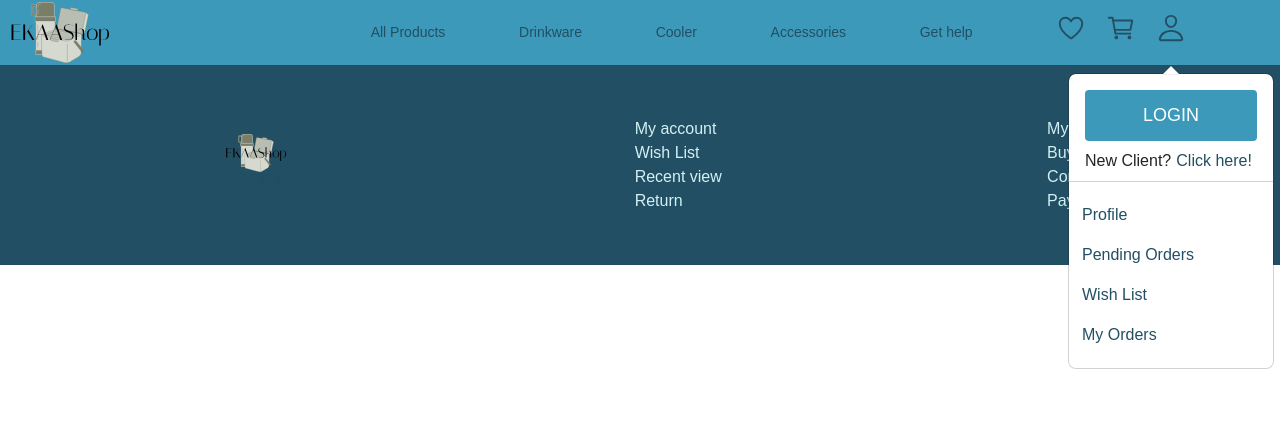
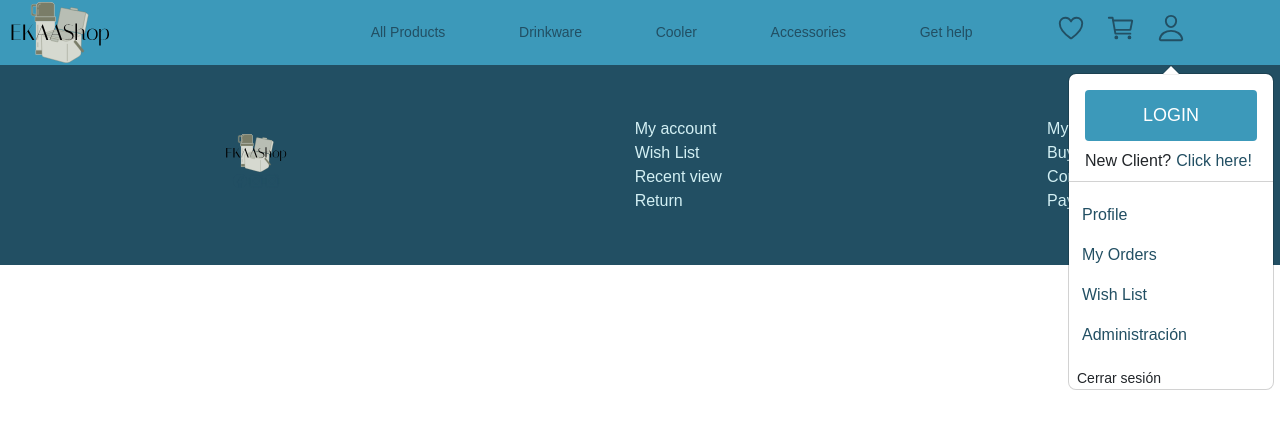
Before and after one commit to Cerezoac94/EKAAShop, a React (Vite) app in the folder client/: page /profile in a window 1280 px wide. Both pictures are taken after a click on the button 1173 px from the left and 30 px from the top of the page. Shown: the top 428 px of the page. Built offline with nearby package versions, Linux system fonts and the light colour scheme; no server answers.

Commit message:
add(client-profile): Add link profile, and add logic logout

```diff
--- a/client/src/components/header/UserMenu.jsx
+++ b/client/src/components/header/UserMenu.jsx
@@ -1,15 +1,41 @@
-import React from "react";
-import Button from "react-bootstrap/Button";
-import OverlayTrigger from "react-bootstrap/OverlayTrigger";
-import Popover from "react-bootstrap/Popover";
+import { Button, OverlayTrigger, Popover } from "react-bootstrap";
 import { Link } from "react-router-dom";
+import { useLogoutMutation } from "../../redux/service/session.service";
+import Swal from "sweetalert2";
+import { useNavigate } from "react-router-dom";
 
 const UserMenu = () => {
+  // useMeQuery
+  const [logout] = useLogoutMutation()
+ const navigate = useNavigate()
+  const handleLogout = () => {
+    Swal.fire({
+      title: 'Are you sure?',
+      text: "You will be directed to start.",
+      icon: 'warning',
+      showCancelButton: true,
+      confirmButtonColor: '#3085d6',
+      cancelButtonColor: '#d33',
+      confirmButtonText: 'Yes, sign out!'
+    }).then((result) => {
+      if (result.isConfirmed) {
+        logout()
+        Swal.fire(
+          'Closing session!',
+          'Come back soon!',
+          'success'
+        )
+        navigate("/")
+      }
+
+    })
+  }
   return (
     <>
       <OverlayTrigger
         trigger="click"
         placement="bottom"
+
         overlay={
           <Popover id={`popover-positioned-bottom`}>
             <Popover.Header className="user_menu_header">
@@ -26,11 +52,14 @@ const UserMenu = () => {
             <Popover.Body>
               <ul className="user_menu_links">
               <li className="user_menu_item"><Link to="/profile">Profile</Link></li>
-                <li className="user_menu_item"><Link to="/orders_list">Pending Orders</Link></li>
+                <li className="user_menu_item"><Link to="/orders">My Orders</Link></li>
                 <li className="user_menu_item"><Link to="/wish_list">Wish List</Link></li>
-                <li className="user_menu_item"><Link to="/orders">My Orders</Link></li>
+                <li className="user_menu_item"><Link to="/admin">Administración</Link></li>
               </ul>
             </Popover.Body>
+            <section className="user_menu_links">
+            <span onClick={handleLogout} className="user_menu_item">Cerrar sesión</span>
+            </section>
           </Popover>
         }
       >
--- a/client/src/modules/detail/components/ProductDetail.jsx
+++ b/client/src/modules/detail/components/ProductDetail.jsx
@@ -2,8 +2,8 @@ import React, { useEffect } from "react";
 import Container from "react-bootstrap/esm/Container";
 import Image from "react-bootstrap/Image";
 import { useAddProductWishMutation } from "../../../redux/service/wish.service";
+import InterestYouSwiper from "../../home/components/interestYou/InterestYouSwiper";
 import AddToCart from "../../shoppinCart/components/Cart/AddToCart";
-import MightLikeMap from "./mightLike/MightLikeMap";
 
 const ProductDetail = ({ p }) => {
 	// TODO: refactoriza useMeQuery
@@ -54,7 +54,7 @@ const ProductDetail = ({ p }) => {
 
 			<section className="might_like_swiper_section">
         <label className="subtitle_label">You might also like</label>
-       <InterestYouSwiper />
+       <InterestYouSwiper/>
       </section>
 
 			<section className="product_detail_footer_section">
--- a/client/src/modules/user_profile/UserProfileContainer.jsx
+++ b/client/src/modules/user_profile/UserProfileContainer.jsx
@@ -1,9 +1,9 @@
 import React from 'react'
-import UserProfileMap from './components/UserProfileMap'
+import UserProfile from './components/UserProfile'
 
 const UserProfileContainer = () => {
   return (
-    <UserProfileMap/>
+    <UserProfile/>
   )
 }
 
--- a/client/src/modules/user_profile/components/BasicUserInfo.jsx
+++ b/client/src/modules/user_profile/components/BasicUserInfo.jsx
@@ -172,7 +172,7 @@ const BasicUserInfo = ({ user }) => {
 								type="text"
 								className="profile_input"
 								placeholder="Ingresa tú dirección"
-								defaultValue={user.State.name}
+								defaultValue={user.State ? user.State.name: ""}
 								disabled
 							/>
 						</InputGroup>
--- a/client/src/modules/user_profile/components/UserProfile.jsx
+++ b/client/src/modules/user_profile/components/UserProfile.jsx
@@ -3,7 +3,9 @@ import Container from "react-bootstrap/Container";
 import BasicUserInfo from "./BasicUserInfo";
 
 
-const UserProfile = ({ me }) => {
+const UserProfile = () => {
+  // useMeQuery
+  const me = 15
   const { data: results = [], isLoading, error } = useGetUserByIdQuery(me)
 
   if(!error){
--- a/client/src/modules/user_profile/components/UserProfileMap.jsx
+++ /dev/null
@@ -1,12 +0,0 @@
-
-import UserProfile from './UserProfile'
-import { User } from './user_info'
-
-const UserProfileMap = () => {
-  const data = User;
-  return (
-    <UserProfile me = {15} />
-  )
-}
-
-export default UserProfileMap
--- a/client/src/modules/user_profile/components/user_info.js
+++ /dev/null
@@ -1,11 +0,0 @@
-export const User =
-    {
-        /* "photo":"hola", */
-        "name":"Ana Sanchez",
-        "email":"ana.sanchezcvr@gmail.com",
-        "password": "12345678",
-        "birthday": "18-07-1995",
-        "gender": "Female",
-        "Address_1": "Manitoba 132, Valle del Canadá, Escobedo, NL",
-        "Address_2":"Plan de San Luis 218, Antonio I. Villarreal, Monterrey, NL",
-    }
```
